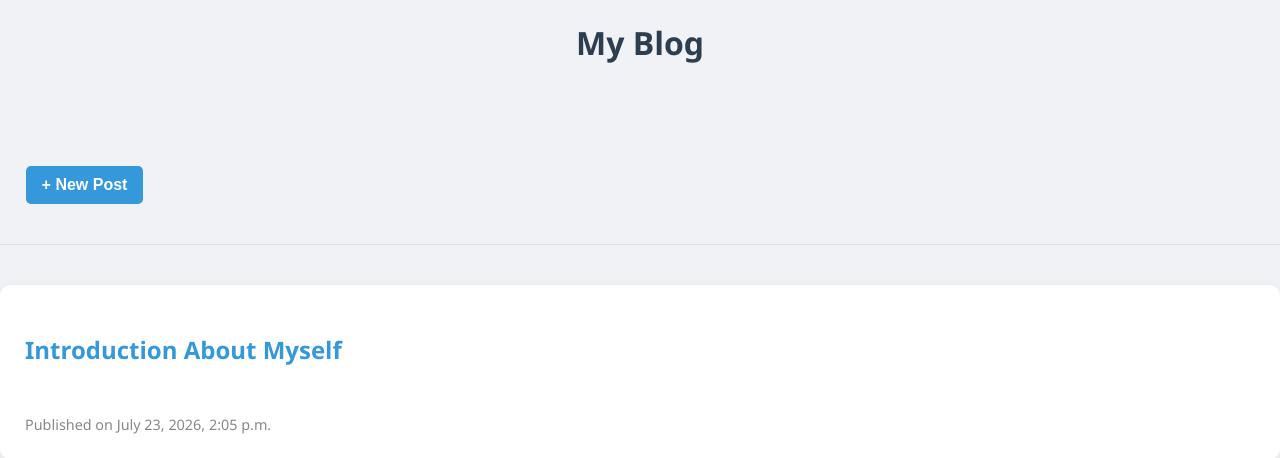
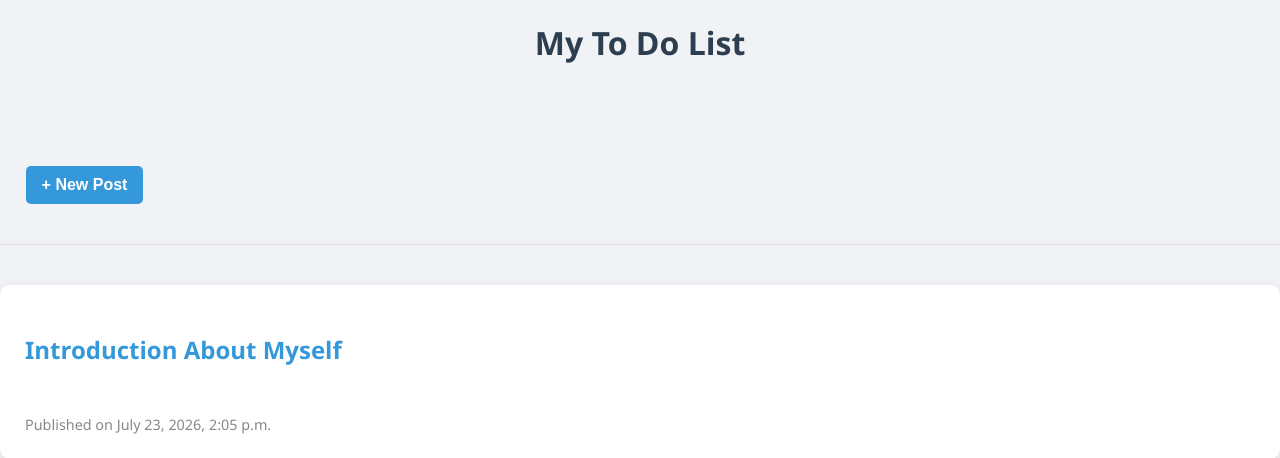
Before and after one commit to nwafor1chisom/myBlog, a Django app: page / in a window 1280 px wide. Shown: the top 458 px of the page. Run offline with Django 5.2, Linux system fonts and the light colour scheme; data comes from the database, SQL or seed files in the repository; both versions use the stored data as it was after the commit.

Commit message:
Update blog

```diff
--- a/blog/templates/blog/post_list.html
+++ b/blog/templates/blog/post_list.html
@@ -6,7 +6,7 @@
     <link rel="stylesheet" href="{% static 'blog/styles.css' %}">
 </head>
 <body>
-    <h1>My Blog</h1>
+    <h1>My To Do List</h1>
     <a href="{% url 'post_new' %}"><button>+ New Post</button></a>
     <hr>
     {% for post in posts %}
```
Also changed, not shown: db.sqlite3.
